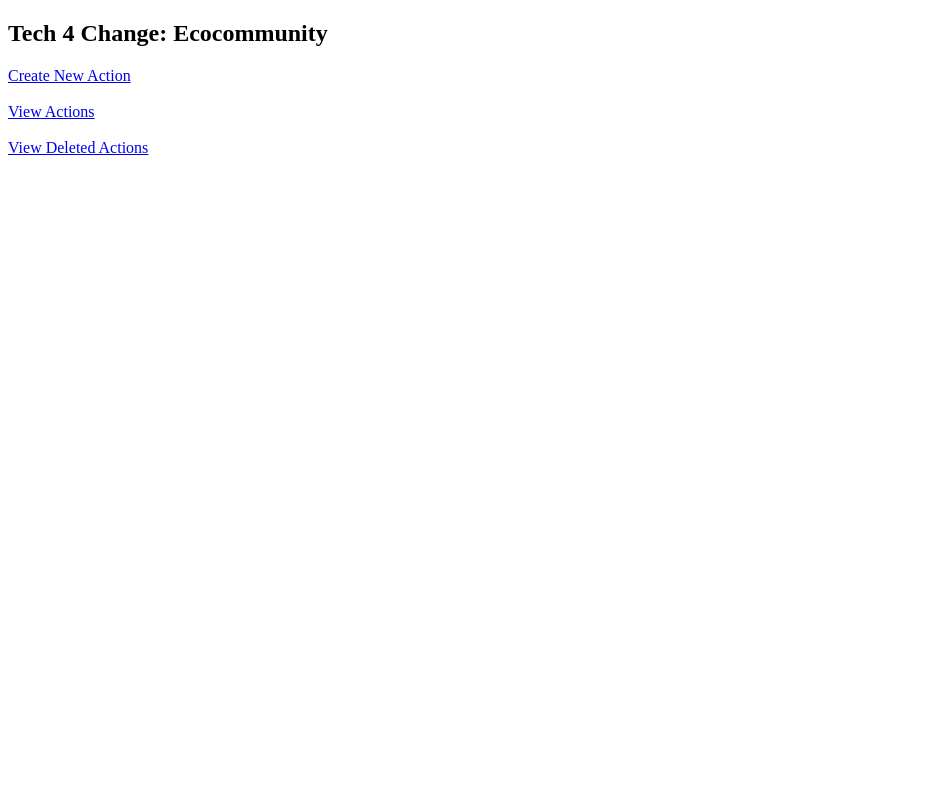
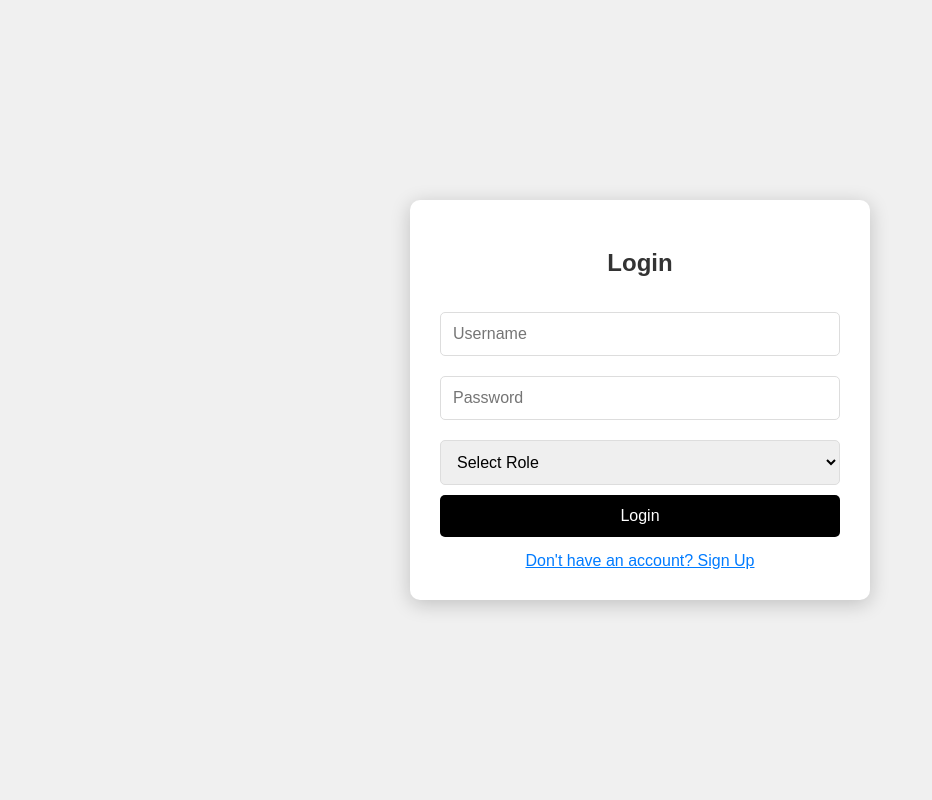
Before and after one commit to Mysticams/Tech4Change-EcoCommunity-Innovative-Monitoring-Sustainability-Action-and-Progress-System, a PHP site: page / in a window 1280 px wide. Shown: the whole page, without its empty margins (0-932 px from the left). Run offline with PHP 8.4, Linux system fonts and the light colour scheme.

Commit message:
Add files via upload

```diff
--- /dev/null
+++ b/index.css
@@ -0,0 +1,63 @@
+body {
+    font-family: Arial, sans-serif;
+    background-color: #f0f0f0;
+    display: flex;
+    justify-content: center;
+    align-items: center;
+    height: 100vh;
+    margin: 0;
+}
+.container {
+    background-color: white;
+    padding: 30px;
+    box-shadow: 0 4px 20px rgba(0, 0, 0, 0.2);
+    border-radius: 10px;
+    width: 100%;
+    max-width: 400px;
+}
+.container h2 {
+    text-align: center;
+    margin-bottom: 25px;
+    color: #333;
+}
+.container input,
+.container select {
+    width: 100%;
+    padding: 12px;
+    margin: 10px 0;
+    border: 1px solid #ddd;
+    border-radius: 5px;
+    font-size: 16px;
+    box-sizing: border-box;
+}
+.container button {
+    width: 100%;
+    padding: 12px;
+    background-color: black;
+    border: none;
+    color: white;
+    border-radius: 5px;
+    font-size: 16px;
+    cursor: pointer;
+    transition: background-color 0.3s ease;
+}
+.container button:hover {
+    background-color: darkgray;
+}
+.toggle-link {
+    text-align: center;
+    margin-top: 15px;
+    cursor: pointer;
+    color: #007BFF;
+    text-decoration: underline;
+}
+.toggle-link:hover {
+    color: #0056b3;
+}
+@media (max-width: 600px) {
+    .container {
+        width: 90%;
+        max-width: 100%;
+        padding: 20px;
+    }
+}
--- a/index.php
+++ b/index.php
@@ -1,12 +1,116 @@
+<?php
+session_start(); // Start a session
+
+// Dummy user data (for demonstration purposes)
+$users = [
+    'test' => 'password',
+    'admin' => 'adminpass'
+];
+
+// Variable to hold the error message
+$errorMsg = '';
+
+// Handle form submission for login
+if ($_SERVER['REQUEST_METHOD'] === 'POST' && isset($_POST['username']) && isset($_POST['password'])) {
+    $username = $_POST['username'] ?? '';
+    $password = $_POST['password'] ?? '';
+    $role = $_POST['role'] ?? '';
+
+    // Check if the username exists and the password matches
+    if (isset($users[$username]) && $users[$username] === $password) {
+        // Successful login
+        $_SESSION['username'] = $username; // Store username in session
+        $_SESSION['role'] = $role; // Store role in session if needed
+        header("Location: dashboard.php"); // Redirect to a dashboard or another page
+        exit();
+    } else {
+        // Invalid credentials
+        $errorMsg = 'Invalid credentials';
+    }
+}
+
+// Handle form submission for sign up
+if ($_SERVER['REQUEST_METHOD'] === 'POST' && isset($_POST['signupUsername']) && isset($_POST['signupPassword'])) {
+    $signupUsername = $_POST['signupUsername'] ?? '';
+    $signupPassword = $_POST['signupPassword'] ?? '';
+    $signupEmail = $_POST['signupEmail'] ?? '';
+    $signupRole = $_POST['signupRole'] ?? '';
+
+    // Simple validation: Check if username already exists
+    if (array_key_exists($signupUsername, $users)) {
+        $errorMsg = 'Username already exists. Please choose a different one.';
+    } else {
+        // Register the user
+        $users[$signupUsername] = $signupPassword; // Store password (in a real app, hash it)
+
+        // Set session variables
+        $_SESSION['username'] = $signupUsername; // Store username in session
+        $_SESSION['role'] = $signupRole; // Store role in session if needed
+
+        // Redirect to the dashboard
+        header("Location: dashboard.php"); // Redirect to the dashboard
+        exit();
+    }
+}
+?>
+
 <!DOCTYPE html>
-<html>
+<html lang="en">
 <head>
-    <title>Tech 4 Change: Ecocommunity</title>
+    <meta charset="UTF-8">
+    <meta name="viewport" content="width=device-width, initial-scale=1.0">
+    <title>Login & Sign Up</title>
+    <link rel="stylesheet" href="index.css">
 </head>
 <body>
-    <h2>Tech 4 Change: Ecocommunity</h2>
-    <a href="create.php">Create New Action</a><br><br>
-    <a href="read.php">View Actions</a><br><br>
-    <a href="deleted.php">View Deleted Actions</a>
+    <div class="container" id="formContainer">
+        <div id="loginFormContainer">
+            <h2>Login</h2>
+            <?php if ($errorMsg): ?>
+                <p class="error" style="color: red; text-align: center;"><?= htmlspecialchars($errorMsg) ?></p>
+            <?php endif; ?>
+            <form action="index.php" method="POST">
+                <input type="text" name="username" placeholder="Username" required>
+                <input type="password" name="password" placeholder="Password" required>
+                <select name="role" id="role" required>
+                    <option value="" disabled selected>Select Role</option>
+                    <option value="admin">Admin</option>
+                    <option value="user">User</option>
+                </select>
+                <button type="submit">Login</button>
+            </form>
+            <div class="toggle-link" id="toSignUp">Don't have an account? Sign Up</div>
+        </div>
+        <div id="signUpFormContainer" style="display: none;">
+            <h2>Sign Up</h2>
+            <?php if ($errorMsg): ?>
+                <p class="error" style="color: red; text-align: center;"><?= htmlspecialchars($errorMsg) ?></p>
+            <?php endif; ?>
+            <form action="index.php" method="POST">
+                <input type="text" name="signupUsername" placeholder="Username" required>
+                <input type="password" name="signupPassword" placeholder="Password" required>
+                <input type="email" name="signupEmail" placeholder="Email" required>
+                <select name="signupRole" id="signupRole" required>
+                    <option value="" disabled selected>Select Role</option>
+                    <option value="admin">Admin</option>
+                    <option value="user">User</option>
+                </select>
+                <button type="submit">Register</button>
+            </form>
+            <div class="toggle-link" id="toLogin">Already have an account? Login</div>
+        </div>
+    </div>
+
+    <script>
+        // JavaScript to toggle forms
+        document.getElementById('toSignUp').onclick = function() {
+            document.getElementById('loginFormContainer').style.display = 'none';
+            document.getElementById('signUpFormContainer').style.display = 'block';
+        };
+        document.getElementById('toLogin').onclick = function() {
+            document.getElementById('signUpFormContainer').style.display = 'none';
+            document.getElementById('loginFormContainer').style.display = 'block';
+        };
+    </script>
 </body>
 </html>
```
